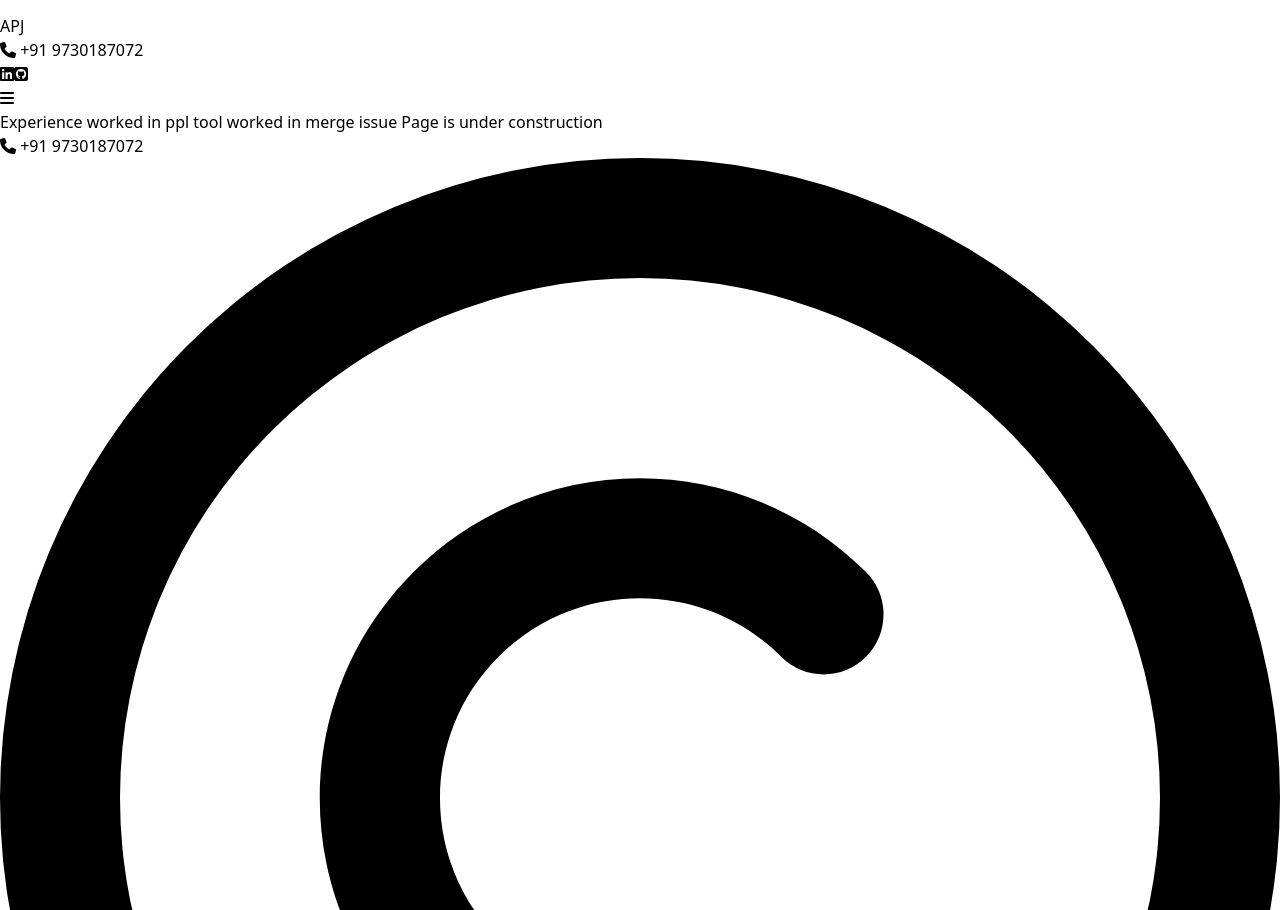
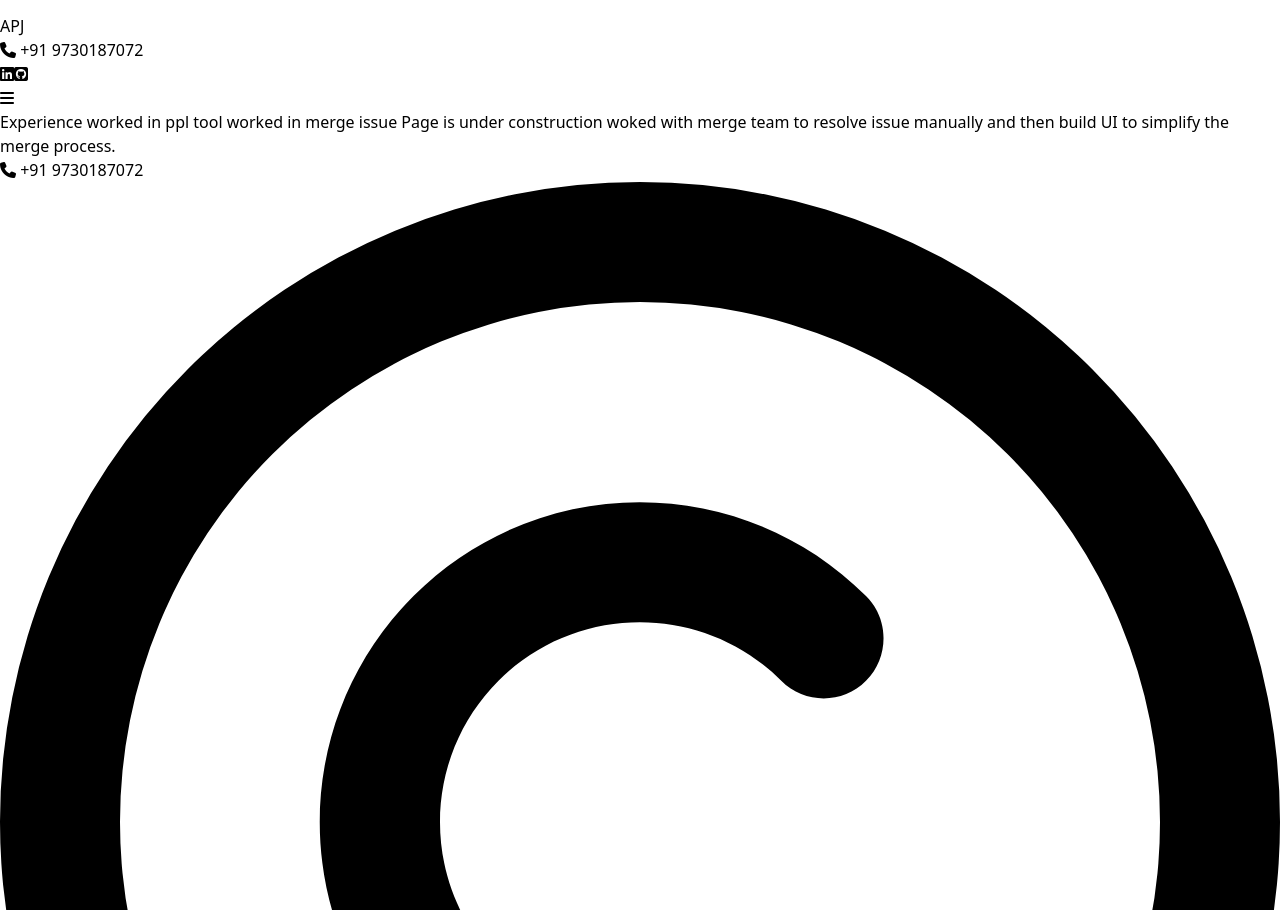
Before and after one commit to apj19/PortfolioReact, a React (Vite) app: page /experience in a window 1280 px wide. Shown: the part 916-1826 px from the top of the page. Built offline with nearby package versions, Linux system fonts and the light colour scheme; what @material-tailwind/react would draw is missing.

Commit message:
working on resume

```diff
--- a/src/pages/Experience.jsx
+++ b/src/pages/Experience.jsx
@@ -4,7 +4,8 @@ function Experience() {
   return (
     <main className="min-h-[85vh]">
       Experience worked in ppl tool worked in merge issue Page is under
-      construction
+      construction woked with merge team to resolve issue manually and then
+      build UI to simplify the merge process.
     </main>
   );
 }
```
